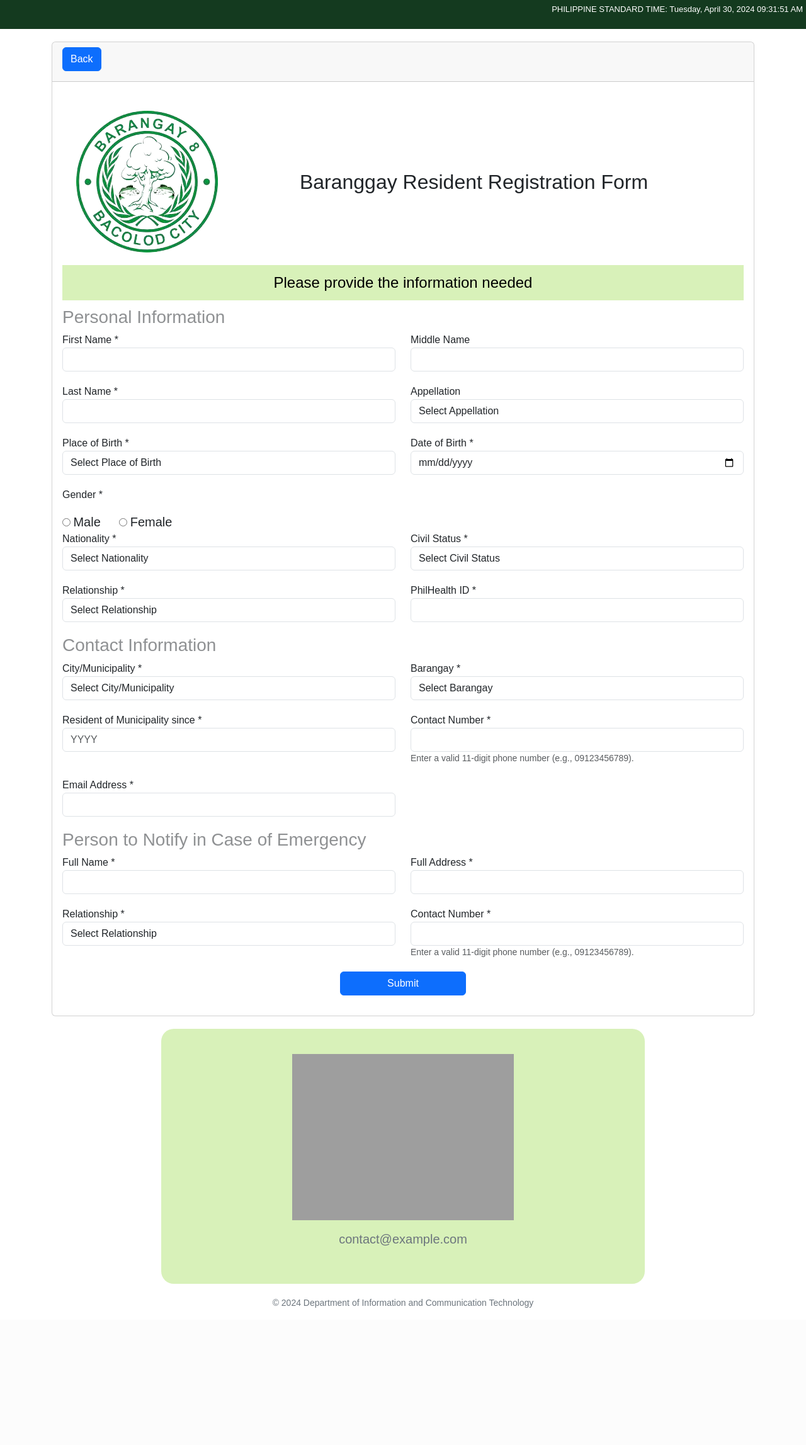
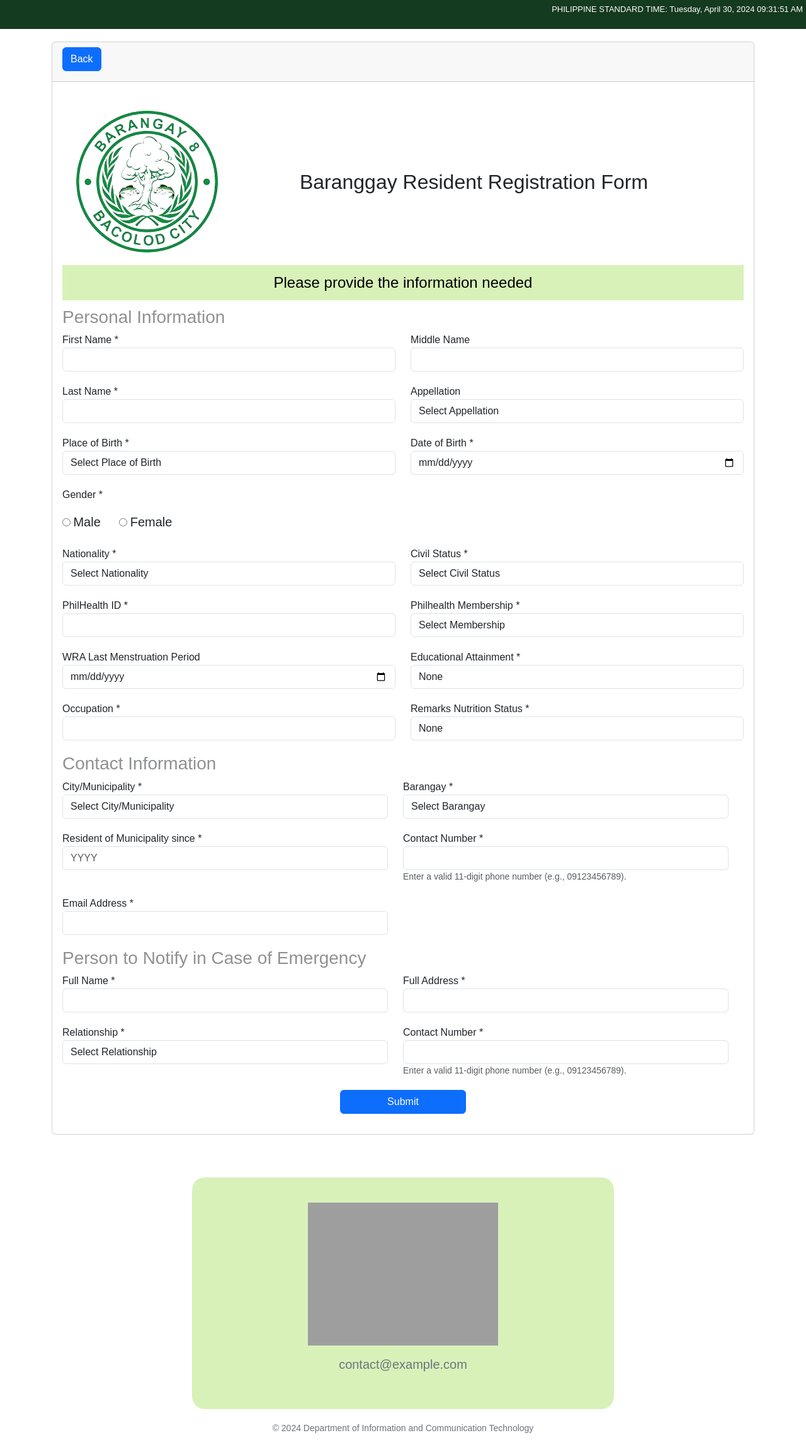
Before and after one commit to unkonfined/dict_brams, a PHP site: page /resident_form.php in a window 1280 px wide. Shown: the whole page at 63% size. Before the commit the page ends 2077 px from the top, so only its background shows below. Run offline with PHP 8.4, Linux system fonts and the light colour scheme; grey boxes are pictures that could not be loaded.

Commit message:
added more information to resident form

```diff
--- a/resident_form.php
+++ b/resident_form.php
@@ -262,8 +262,8 @@
                                     <input type="radio" id="female" name="gender" value="female">
                                     <label for="female" style="font-size: 20px;">Female</label>
                                 </div>
+                                <br/>
                                 <!-- Nationality and Civil Status -->
-                                <div class="dropdown">
                         <div class="row">
                             <div class="col-md-6">
                                 <div class="form-group">
@@ -284,31 +284,72 @@
                                         <option value="">Select Civil Status</option>
                                         <option value="single">Single</option>
                                         <option value="married">Married</option>
-                                                    <option value="widowed">Widowed</option>
-                                                    <option value="separated">Separated</option>
+                                        <option value="widowed">Widow/Widower</option>
+                                        <option value="separated">Live In</option>
                                     </select>
-                                            </div>
                                 </div>
                             </div>
                         </div>
                         <div class="row">
                             <div class="col-md-6">
                                 <div class="form-group">
-                                            <label for="relationship">Relationship *</label>
-                                            <select class="form-control" id="relationship" name="relationship" required onchange="checkRelationship()">
-                                                <option value="">Select Relationship</option>
-                                                <option value="Spouse">Spouse</option>
-                                                <option value="Parent">Parent</option>
-                                                <option value="Child">Child</option>
-                                                <option value="Sibling">Sibling</option>
-                                            </select>
+                                    <label for="philhealth_id">PhilHealth ID *</label>
+                                    <input type="number" class="form-control" id="philhealth_id" name="philhealth_id" required>
                                 </div>
                             </div>
                             <div class="col-md-6">
                                 <div class="form-group">
-                                            <label for="philhealth_id">PhilHealth ID *</label>
-                                            <input type="number" class="form-control" id="philhealth_id" name="philhealth_id" required>
+                                    <label for="membership">Philhealth Membership *</label>
+                                    <select class="form-control" id="membership" name="membership" required onchange="checkMembership()">
+                                        <option value="">Select Membership</option>
+                                        <option value="Spouse">Member</option>
+                                        <option value="Parent">Dependent</option>
+                                    </select>
                                 </div>
+                            </div>
+                        </div>
+                        <div class="row">
+                            <div class="col-md-6">
+                                    <div class="form-group">
+                                        <label for="wra">WRA Last Menstruation Period </label>
+                                        <input type="date" class="form-control" id="wra" name="wra">
+                                    </div>
+                             </div>
+                            <div class="col-md-6">
+                                <div class="form-group">
+                                    <label for="education_occupation">Educational Attainment *</label>
+                                    <select class="form-control" id="education_occupation" name="education_occupation" placeholder="Select Educational Attainment"required>
+                                        <option value="Alangilan">None</option>
+                                        <option value="Alijis">Elementary Level</option>
+                                        <option value="Bata">Elementary Graduate</option>
+                                        <option value="Cabug">High School Level</option>
+                                        <option value="Estefania">High School Graduate</option>
+                                        <option value="Felisa">Vocational</option>
+                                        <option value="Granada">College Level</option>
+                                        <option value="Handumanan">College Graduate</option>
+                                        <option value="Mandalagan">Postgraduate</option>
+                                    </select>
+                                </div>
+                            </div>
+                        </div>
+                        <div class="row">
+                            <div class="col-md-6">
+                                    <div class="form-group">
+                                        <label for="wra">Occupation *</label>
+                                        <input type="text" class="form-control" id="wra" name="wra">
+                                    </div>
+                             </div>
+                            <div class="col-md-6">
+                                <div class="form-group">
+                                    <label for="education_occupation">Remarks Nutrition Status *</label>
+                                    <select class="form-control" id="education_occupation" name="education_occupation" placeholder="Select Educational Attainment"required>
+                                        <option value="Alangilan">None</option>
+                                        <option value="Alijis">SAM - Severe Acute Malnutrition</option>
+                                        <option value="Bata">MAM - Moderate Acute Malnutrition</option>
+                                        <option value="Cabug">ST - Stunted</option>
+                                        <option value="Estefania">UP - for updating</option>
+                                        <option value="Felisa">Transfer of Residence</option>
+                                    </select>
                                 </div>
                             </div>
 
@@ -427,6 +468,8 @@
                                         </div>
                                     </div>
                                 </div>
+                                <br/>
+                                <br/>
                             <div style="display: flex; justify-content: center;">
                                 <input type="submit" name="submit" id="submit" class="btn btn-primary" value="Submit" style="width: 200px;">
                         </div>
@@ -436,6 +479,8 @@
         </div>
     </div>
 </div>
+<br/>
+<br/>
 
     <?php
     include("includes/footer.php");
```
Lines whose indentation alone changed are shown as unchanged.
